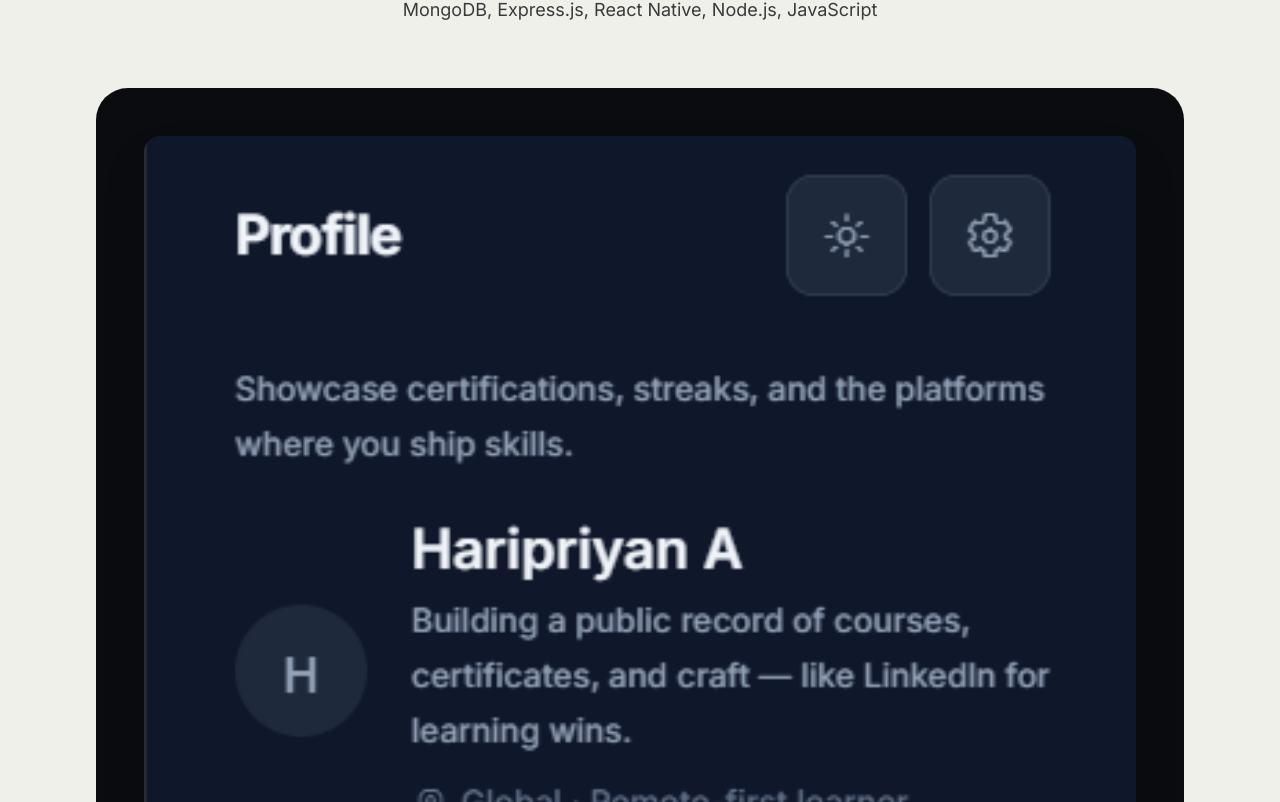
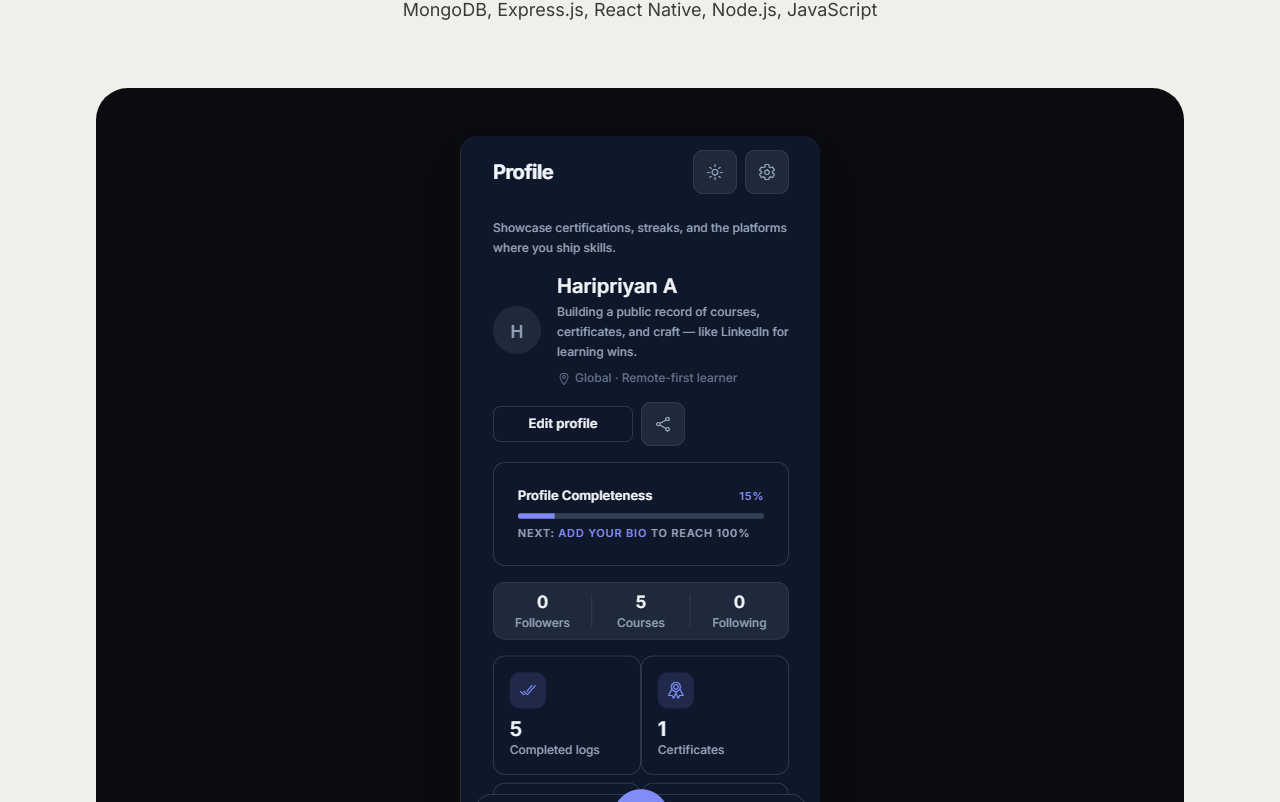
Before and after one commit to haripri0109r/Portfolio, a React (Create React App) app: page /project/course-finder in a window 1280 px wide. Shown: the part 978-1780 px from the top of the page. Built offline with nearby package versions, Linux system fonts and the light colour scheme.

Commit message:
fix: restrict portrait image width for course-finder project

```diff
--- a/src/pages/ProjectDetail.jsx
+++ b/src/pages/ProjectDetail.jsx
@@ -78,8 +78,9 @@ const ProjectDetail = () => {
                 initial={{ opacity: 0, y: 30 }}
                 whileInView={{ opacity: 1, y: 0 }}
                 viewport={{ once: true, margin: "-100px" }}
-                transition={{ duration: 0.6 }}
-                className="w-full rounded-2xl overflow-hidden shadow-2xl"
+                className={`rounded-2xl overflow-hidden shadow-2xl ${
+                  project.id === "course-finder" ? "max-w-sm md:max-w-md mx-auto" : "w-full"
+                }`}
               >
                 <img src={img} alt={`${project.title} screenshot ${index + 1}`} className="w-full h-auto object-cover" />
               </motion.div>
```
